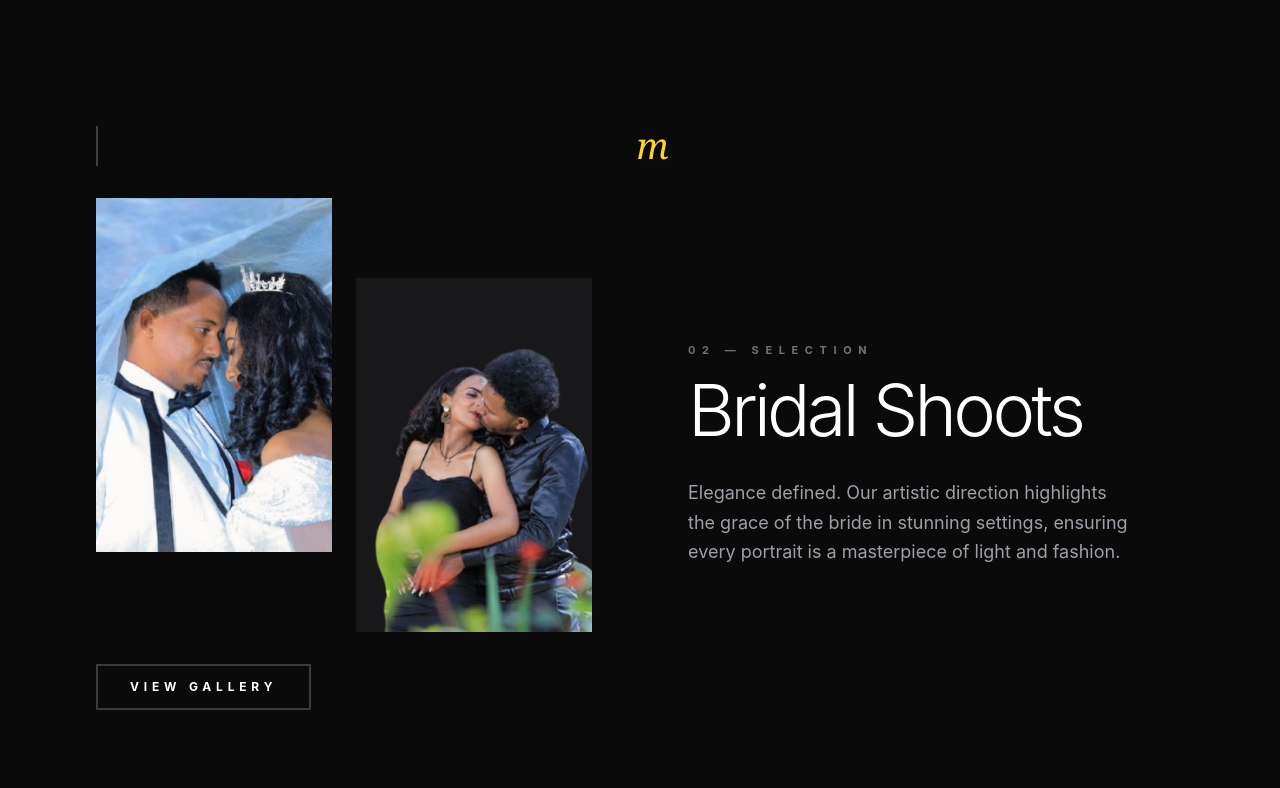
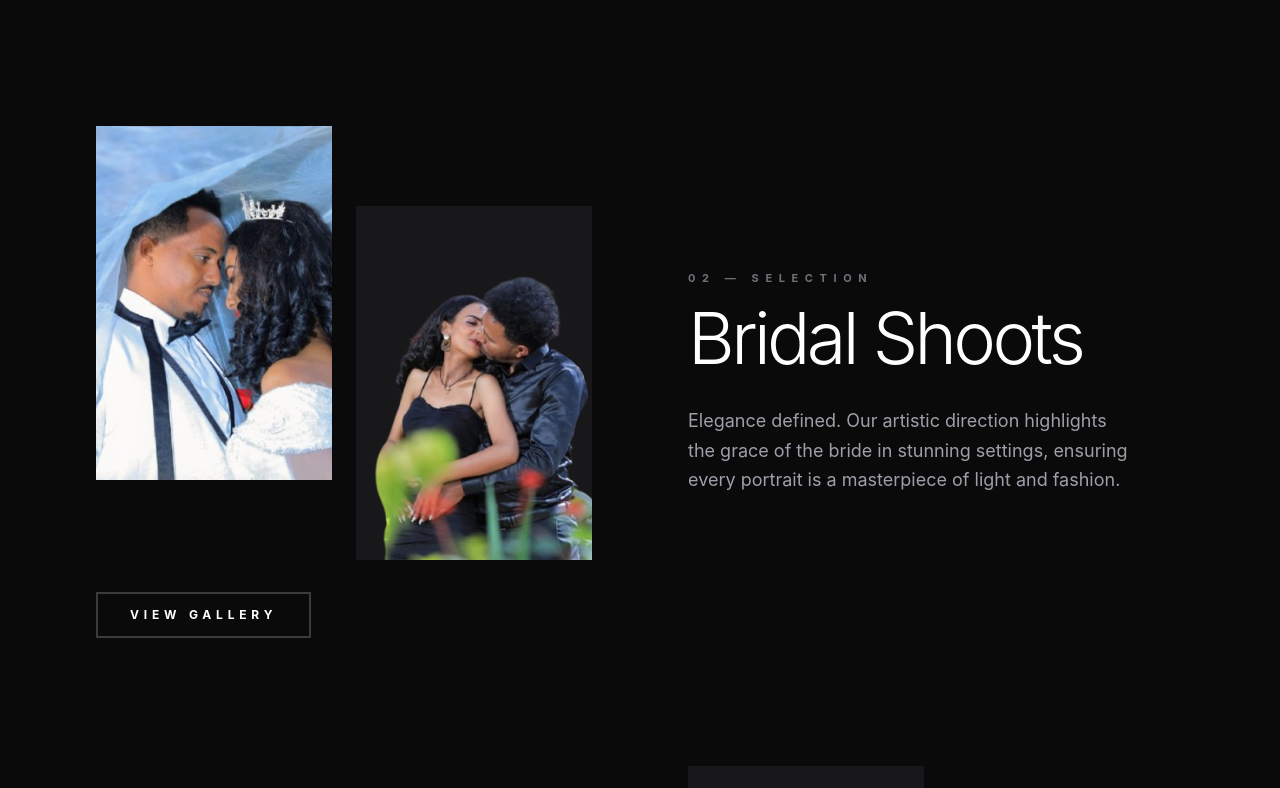
Before and after one commit to petroshambir/film-production-portfolio, a React (Vite) app in the folder client/: page /home in a window 1280 px wide. Shown: the part 1292-2080 px from the top of the page. Built offline with nearby package versions, Linux system fonts and the light colour scheme.

Commit message:
add gallary page

```diff
--- /dev/null
+++ b/client/src/components/Gallery.jsx
@@ -0,0 +1,34 @@
+import React from 'react';
+import { useParams } from 'react-router-dom';
+import Lightbox from "yet-another-react-lightbox";
+// እቶም ናትካ ስእልታት ኣብዚ ኢምፖርት ግበር
+import wedding1 from '../assets/images/ሮቢ-png1-removebg-preview.png';
+import wedding2 from '../assets/images/ሮቢ-png2-removebg-preview.png';
+
+function Gallery() {
+  const { category } = useParams(); // ካብ URL ዝመጸ ስም (weddings, bridal-shoots)
+
+  // ንነፍሲ ወከፍ ክፍሊ ዝኸውን ስእልታት
+  const galleryData = {
+    'weddings': [wedding1, wedding2],
+    'bridal-shoots': [wedding2, wedding1],
+    'baby-shower-baptism': [wedding1, wedding2]
+  };
+
+  const images = galleryData[category] || [];
+
+  return (
+    <div style={{ backgroundColor: '#0a0a0a', minHeight: '100vh', padding: '50px' }}>
+      <h1 className="text-white text-3xl capitalize mb-10">{category.replace('-', ' ')}</h1>
+
+      {/* ኣብዚ ስእልታት ብግሪድ ኣርእዮም ወይ Lightbox ክፈት */}
+      <Lightbox
+        open={true}
+        slides={images.map(img => ({ src: img }))}
+        close={() => window.history.back()}
+      />
+    </div>
+  );
+}
+
+export default Gallery;
--- a/client/src/pages/Home.jsx
+++ b/client/src/pages/Home.jsx
@@ -588,8 +588,8 @@
 // }
 
 // export default Home;
-
 import React, { useState } from 'react';
+import { Link } from 'react-router-dom'; // እዚ ተወሰኸ
 import Hero from '../components/Hero';
 import heroVideo from '../assets/videos/robi-v1.mp4';
 import wedding1 from '../assets/images/ሮቢ-png1-removebg-preview.png';
@@ -639,15 +639,16 @@ function Home() {
         {workSections.map((section, index) => (
           <div key={index} className="mb-32">
 
-            {/* ሽምን ዕለትን ኣብ ላዕሊ ሓንሳብ - ብስታይል ኢታሊክ */}
+            {section.names && (
               <div className="mb-8 border-l-2 border-zinc-700 pl-6 items-center">
                 <h3 className="text-4xl font-serif italic text-amber-300 tracking-wide text-center">
-                {section.names}m
+                  {section.names}
                 </h3>
                 <p className="text-[12px] uppercase tracking-[0.3em] text-zinc-500 mt-2 font-light text-center">
                   {section.date}
                 </p>
               </div>
+            )}
 
             <div className={`flex flex-col ${section.reverse ? 'md:flex-row-reverse' : 'md:flex-row'} items-center text-center md:text-left gap-12 md:gap-24`}>
 
@@ -672,9 +673,13 @@ function Home() {
                   ))}
                 </div>
                 <div className="mt-8">
-                  <button onClick={() => openGallery(section.images)} className="text-[12px] font-bold uppercase tracking-[0.4em] border-2 border-white/20 px-8 py-3 hover:border-white hover:bg-white hover:text-black transition-all duration-300 transform hover:scale-105">
+                  {/* እዚ እዩ እቲ Link */}
+                  <Link
+                    to={`/gallery/${section.title.toLowerCase().replace(/\s+/g, '-')}`}
+                    className="text-[12px] font-bold uppercase tracking-[0.4em] border-2 border-white/20 px-8 py-3 hover:border-white hover:bg-white hover:text-black transition-all duration-300 transform hover:scale-105 inline-block"
+                  >
                     View Gallery
-                  </button>
+                  </Link>
                 </div>
               </div>
             </div>
```
Lines whose indentation alone changed are shown as unchanged.
